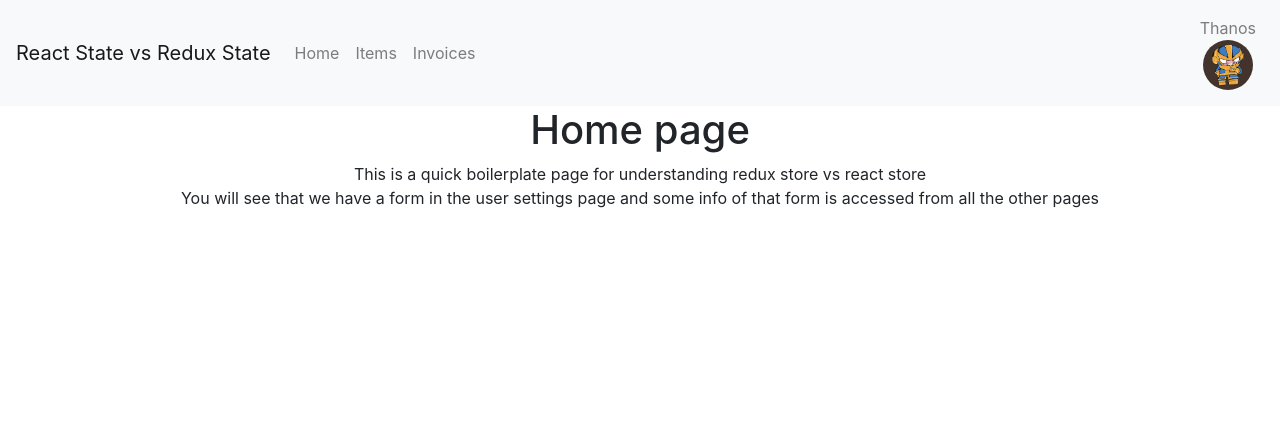
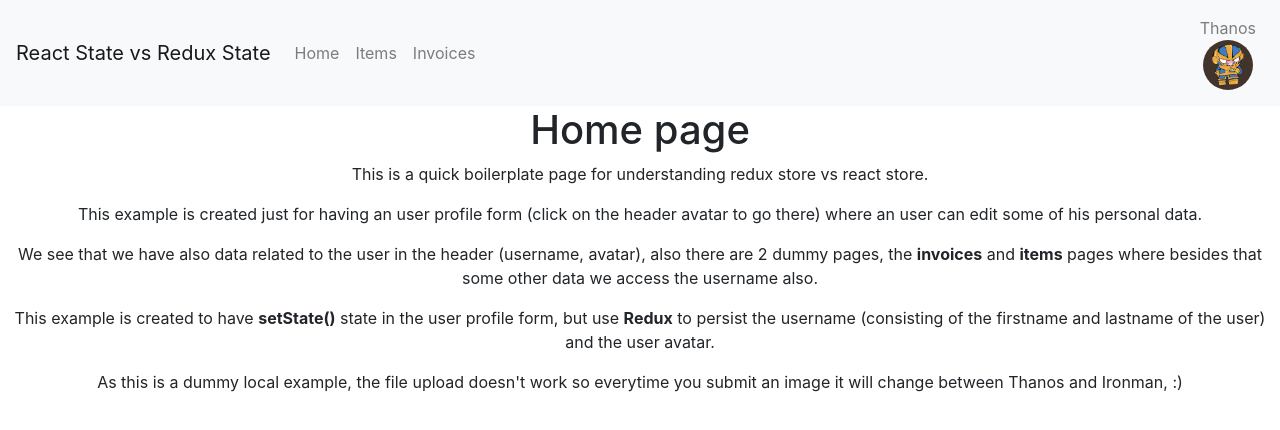
Before and after one commit to carlosloureda/reactnd-mentor-react-vs-redux, a React (Create React App) app: page / in a window 1280 px wide. Shown: the top 430 px of the page. Built offline with nearby package versions, Linux system fonts and the light colour scheme.

Commit message:
Added Redux and completed basic example

```diff
--- a/package.json
+++ b/package.json
@@ -9,7 +9,8 @@
     "react-bootstrap": "^1.0.0-beta.8",
     "react-dom": "^16.8.6",
     "react-router-dom": "^5.0.0",
-    "react-scripts": "3.0.0"
+    "react-scripts": "3.0.0",
+    "redux": "^4.0.1"
   },
   "scripts": {
     "start": "react-scripts start",
@@ -31,5 +32,8 @@
       "last 1 firefox version",
       "last 1 safari version"
     ]
+  },
+  "devDependencies": {
+    "redux-devtools-extension": "^2.13.8"
   }
 }
--- /dev/null
+++ b/src/actions/index.js
@@ -0,0 +1,5 @@
+export const setUserProfile = (userName, avatar) => ({
+  type: "SET_USER_PROFILE",
+  userName,
+  avatar
+});
--- a/src/components/Home.js
+++ b/src/components/Home.js
@@ -4,12 +4,32 @@ const Home = () => (
   <div>
     <h1>Home page</h1>
     <div>
-      This is a quick boilerplate page for understanding redux store vs react
-      store
-    </div>
-    <div>
-      You will see that we have a form in the user settings page and some info
-      of that form is accessed from all the other pages
+      <p>
+        This is a quick boilerplate page for understanding redux store vs react
+        store.
+      </p>
+      <p>
+        This example is created just for having an user profile form (click on
+        the header avatar to go there) where an user can edit some of his
+        personal data.
+      </p>
+      <p>
+        We see that we have also data related to the user in the header
+        (username, avatar), also there are 2 dummy pages, the{" "}
+        <strong>invoices</strong> and <strong>items</strong> pages where besides
+        that some other data we access the username also.
+      </p>
+      <p>
+        This example is created to have <strong>setState()</strong> state in the
+        user profile form, but use <strong>Redux</strong> to persist the
+        username (consisting of the firstname and lastname of the user) and the
+        user avatar.
+      </p>
+      <p>
+        As this is a dummy local example, the file upload doesn't work so
+        everytime you submit an image it will change between Thanos and Ironman,
+        :)
+      </p>
     </div>
   </div>
 );
--- a/src/components/Invoices.js
+++ b/src/components/Invoices.js
@@ -1,9 +1,14 @@
 import React from "react";
 import "./Invoices.css";
+import { store } from "../store";
 
-const Invoices = props => (
+const Invoices = props => {
+  const { userName } = store.getState();
+  return (
     <div>
-    <h1>Invoices page for {props.userName}</h1>
+      <h1>
+        Invoices page for <strong>{userName}</strong>
+      </h1>
       <div>
         <p>On this page we would be showing user invoices, just an scheleton</p>
         <div className="invoices">
@@ -20,5 +25,6 @@ const Invoices = props => (
       </div>
     </div>
   );
+};
 
 export default Invoices;
--- a/src/components/Items.js
+++ b/src/components/Items.js
@@ -1,8 +1,13 @@
 import React from "react";
+import { store } from "../store";
 
-const Items = props => (
+const Items = () => {
+  const { userName } = store.getState();
+  return (
     <div>
-    <h1>Items page for {props.userName}</h1>
+      <h1>
+        Items page for <strong>{userName}</strong>
+      </h1>
       <div>
         <p>On this page we would be showing user items, like travels bought</p>
         <div className="items">
@@ -19,4 +24,5 @@ const Items = props => (
       </div>
     </div>
   );
+};
 export default Items;
--- a/src/components/User/UserProfile.js
+++ b/src/components/User/UserProfile.js
@@ -8,7 +8,8 @@ import {
   Button,
   ButtonToolbar
 } from "react-bootstrap";
-import { saveAs } from "file-saver";
+import { store } from "../../store";
+import { setUserProfile } from "../../actions";
 
 export default class UserProfile extends Component {
   static propTypes = {};
@@ -59,17 +60,19 @@ export default class UserProfile extends Component {
     /* Instead of saving file as it is in local folder, everytime you submit the form it will
     change between the default thanos avatar into the ironman avatar and the other way round */
 
-    if (this.state.isThanosAvatar) {
-      this.setState({
-        avatar: "/img/ironman.png",
-        isThanosAvatar: false
-      });
-    } else {
-      this.setState({
-        avatar: "/img/thanos.jpg",
-        isThanosAvatar: true
-      });
+    let newAvatar = this.state.isThanosAvatar
+      ? "/img/thanos.jpg"
+      : "/img/ironman.png";
+
+    this.setState(state => ({
+      avatar: newAvatar,
+      isThanosAvatar: !state.isThanosAvatar
+    }));
+    let userName = this.state.firstName;
+    if (this.state.lastName) {
+      userName = `${this.state.firstName}, ${this.state.lastName}`;
     }
+    store.dispatch(setUserProfile(userName, newAvatar));
   };
 
   handleImageChange = e => {
--- a/src/components/layout/Header.js
+++ b/src/components/layout/Header.js
@@ -8,7 +8,9 @@ class Header extends Component {
     return (
       <header className="clearfix">
         <Navbar bg="light" expand="lg">
-          <Navbar.Brand href="#home">React State vs Redux State</Navbar.Brand>
+          <Link to="/" className="navbar-brand">
+            React State vs Redux State
+          </Link>
           <Navbar.Toggle aria-controls="basic-navbar-nav" />
           <Navbar.Collapse id="basic-navbar-nav">
             <Nav className="mr-auto">
--- a/src/components/layout/MainLayout.js
+++ b/src/components/layout/MainLayout.js
@@ -1,10 +1,11 @@
 import React, { Component } from "react";
 import Header from "./Header";
-import Footer from "./Footer";
+// import Footer from "./Footer";
+import { store } from "../../store";
 
 export default class MainLayout extends Component {
   render() {
-    const { userName, avatar } = this.props;
+    const { userName, avatar } = store.getState();
     return (
       <div>
         <Header userName={userName} avatar={avatar} />
--- a/src/index.js
+++ b/src/index.js
@@ -2,15 +2,20 @@ import React from "react";
 import ReactDOM from "react-dom";
 import "./index.css";
 import App from "./App";
+import { store } from "./store";
 import * as serviceWorker from "./serviceWorker";
 import { BrowserRouter } from "react-router-dom";
 
+function render() {
   ReactDOM.render(
     <BrowserRouter>
       <App />
     </BrowserRouter>,
     document.getElementById("root")
   );
+}
+render();
+store.subscribe(render);
 
 // If you want your app to work offline and load faster, you can change
 // unregister() to register() below. Note this comes with some pitfalls.
--- /dev/null
+++ b/src/reducers/index.js
@@ -0,0 +1,12 @@
+export default (state, action) => {
+  switch (action.type) {
+    case "SET_USER_PROFILE":
+      return {
+        ...state,
+        userName: action.userName,
+        avatar: action.avatar
+      };
+    default:
+      return state;
+  }
+};
--- /dev/null
+++ b/src/store/index.js
@@ -0,0 +1,10 @@
+import reducer from "../reducers";
+import { createStore } from "redux";
+import { composeWithDevTools } from "redux-devtools-extension";
+
+const initialState = {
+  avatar: "/img/thanos.jpg",
+  userName: "Thanos"
+};
+const composeEnhancers = composeWithDevTools({ trace: true });
+export const store = createStore(reducer, initialState, composeEnhancers());
```
Also changed, not shown: 2 other files (tests, documents, lock files or other folders). Lines whose indentation alone changed are shown as unchanged.
